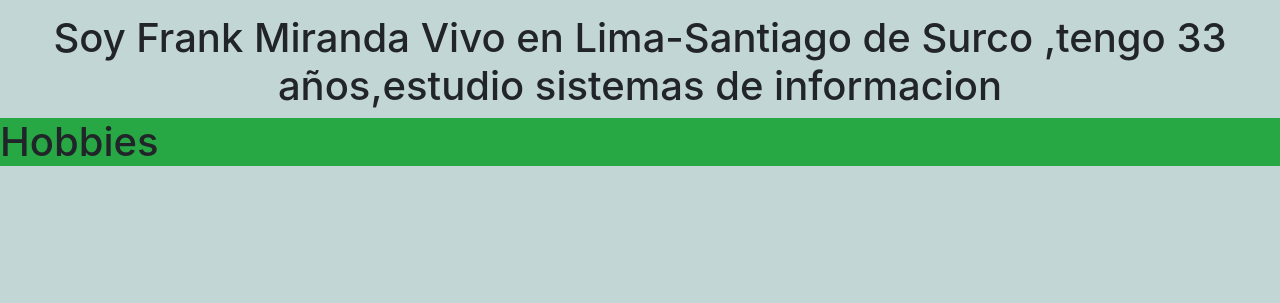
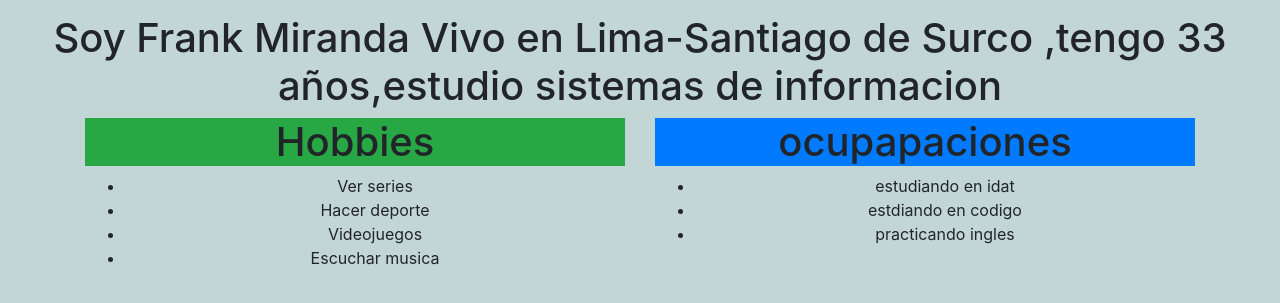
Before and after one commit to FrankMiranda31/githubtarea, a plain HTML site: page index.html in a window 1280 px wide. Shown: the part 121-424 px from the top of the page. Drawn offline with nearby package versions, Linux system fonts and the light colour scheme.

Commit message:
commit 7

```diff
--- a/index.html
+++ b/index.html
@@ -31,10 +31,28 @@
         Soy Frank Miranda Vivo en Lima-Santiago de Surco ,tengo 33 años,estudio sistemas de informacion
        </h1>
 
+       <div class="container">
+        <div class="row">
+          <div class="col-sm-6  text-center">
+            <h1 class="bg-success">Hobbies</h1>
+            <ul>
+                <li>Ver series</li>
+                <li>Hacer deporte</li>
+                <li>Videojuegos</li>
+                <li>Escuchar musica</li>
+            </ul>
+          </div>
+          <div class="col-sm-6  text-center">
+            <h1 class="bg-primary">ocupapaciones</h1>
+                <ul>
+                <li>estudiando en idat</li>
+                <li>estdiando en codigo</li>
+                <li>practicando ingles</li>
 
-
-            <h1 class="bg-success">Hobbies</h1>
-
+            </ul>
+          </div>
+        </div>
+</div>
 
 
     <footer>
```
